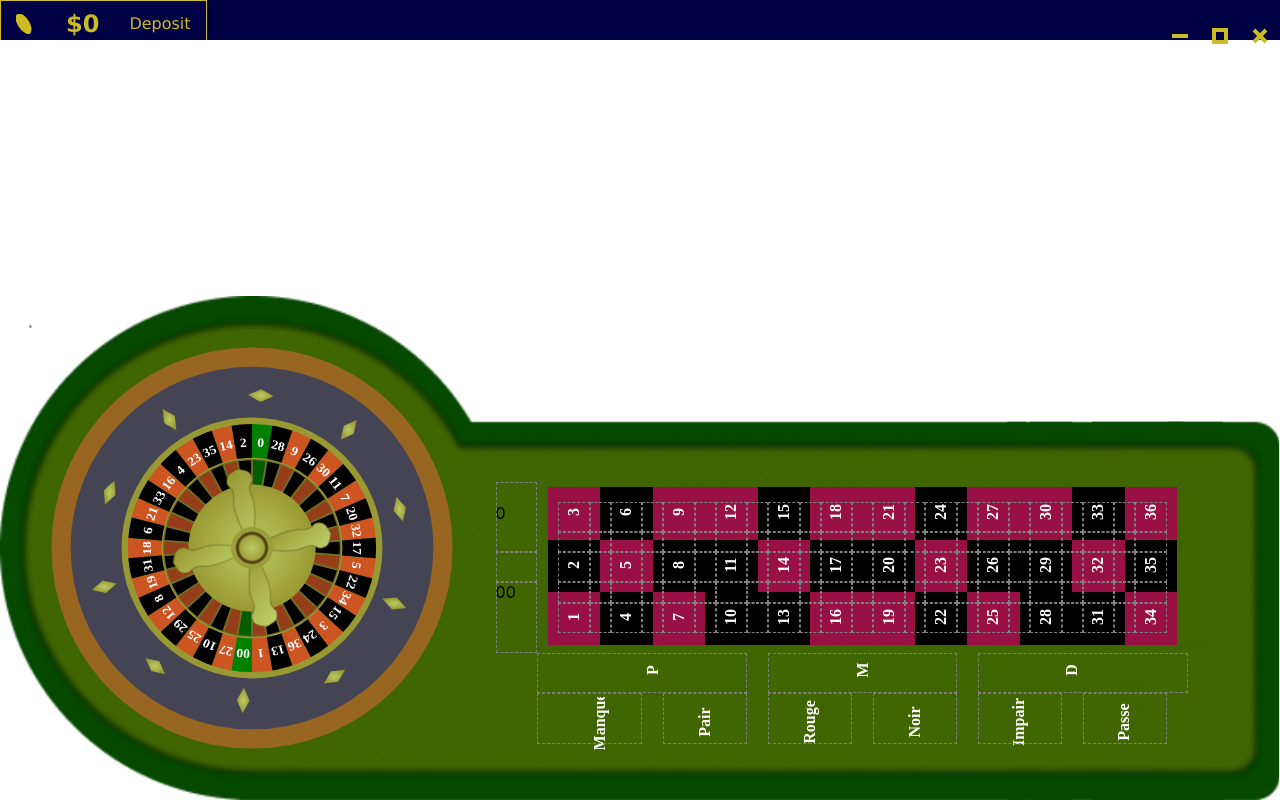
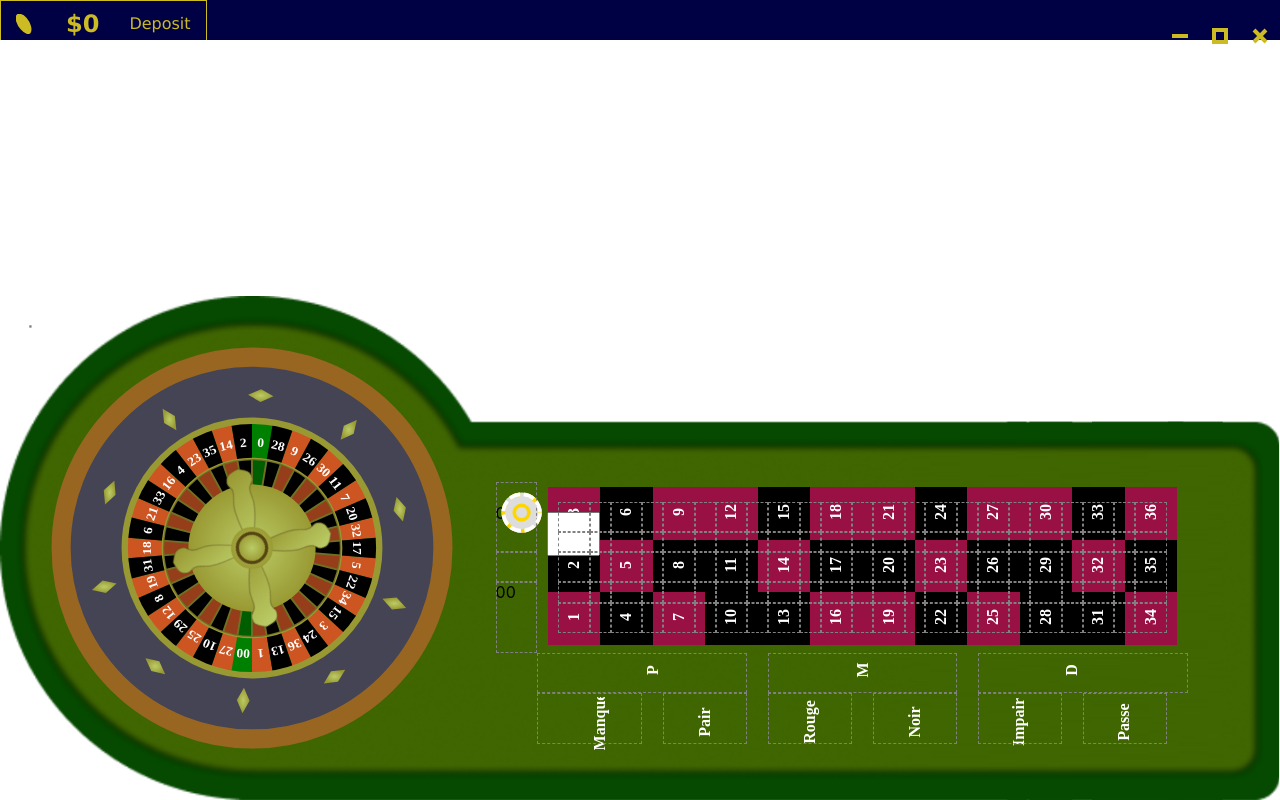
Before and after one commit to DanteFerronato/casino-app, a React (Create React App) app in the folder src/my-app-type/: page / in a window 1280 px wide. Built offline with nearby package versions, Linux system fonts and the light colour scheme.

Commit message:
Started attempt to reimplement moving chips

```diff
--- a/src/my-app-type/src/Roulette.tsx
+++ b/src/my-app-type/src/Roulette.tsx
@@ -21,11 +21,6 @@ function Roulette() {
                         </div>
                     </div>
                     <Layout />
-                    <div id={style["chip-indicator"]}>
-                        <svg viewBox="0 0 14 14" xmlns="http://www.w3.org/2000/svg">
-                            <circle cx="7" cy="7" r="5" stroke="white" stroke-width="1" stroke-dasharray="3 1" fill="none"/>
-                        </svg>
-                    </div>
                 </div>
             </section>
         </div>
--- a/src/my-app-type/src/RouletteLayout.tsx
+++ b/src/my-app-type/src/RouletteLayout.tsx
@@ -1,5 +1,6 @@
 
 import React, { useState } from 'react';
+import { JsxElement } from 'typescript';
 import style from "./style/roulette.module.css"
 
 function Layout() {
@@ -48,32 +49,44 @@ function Layout() {
                 <div id={style["betgrid-dz-2"]}></div>
                 <div id={style["betgrid-dz-3"]}></div>
             </div>
+            <BetInput />
+            <ChipIndicator />
         </div>
     )
 }
 
-function BetInput(params : {
+var inputLocation = ""
+var indicatorLocation = ""
 
+function Chip(params : {
+    name : string,
+    inner : JSX.Element | JSX.Element[]
 }) {
     return (
-        <div id={style["bet-input"]}>
+        <div className={style["chip"]} id={style[params.name]}>{params.inner}</div>
+    )
+}
+
+function BetInput() {
+    return (
+        <Chip name="bet-input" inner={[
                 <svg viewBox="0 0 14 14" xmlns="http://www.w3.org/2000/svg">
                     <circle cx="7" cy="7" r="5.5" stroke="none" fill="#ddd"/>
                     <circle cx="7" cy="7" r="2" stroke="gold" fill="none"/>
                     <circle cx="7" cy="7" r="5" stroke="gold" strokeWidth="1" strokeDasharray="3 2" fill="none"/>
-            </svg>
+                </svg>,
                 <input type="number" min="0" max="999" />
-        </div>
+        ]} />
     )
 }
 
 function ChipIndicator() {
     return (
-        <div id={style["chip-indicator"]}>
+        <Chip name="chip-indicator" inner={
             <svg viewBox="0 0 14 14" xmlns="http://www.w3.org/2000/svg">
             <circle cx="7" cy="7" r="5" stroke="white" strokeWidth="1" strokeDasharray="3 1" fill="none"/>
         </svg>
-        </div>
+        } />
     )
 }
 
@@ -107,8 +120,6 @@ function BetgridCell(params : {
     n : Array<number> | null,
     name : string | null,
 }) {
-    const [betInputLocation, setInputLocation] = useState("")
-    const [chipIndicatorLocation, setIndicatorLocation] = useState("")
     let single = params.type == "single"
     let double = params.type == "double"
     let special = params.type == "special"
@@ -129,19 +140,31 @@ function BetgridCell(params : {
 
     return (
         <div id={"betgrid-"+name} style={!special? {"gridArea" : 7-row! + " / " + column!}:{}} onClick={e=>{
-            console.log("click ",name)
-            setInputLocation(name)
+            console.log("click ", name)
+            inputLocation = name
         }} onMouseOver={e=>{
-            setIndicatorLocation(name)
-        }}>
-            {betInputLocation == name? betInput : <></>}
-            {chipIndicatorLocation == name? chipIndicator : <></>}
-        </div>
+            indicatorLocation = name
+        }} />
     )
 }
+const gridToPosition = (columns : number[], rows : number[]) => {
+    let listCummulate = (list : number[]) => {
+        let sum = 0
+        let sumList = [sum]
+        for (const e in list) {
+            if (Object.prototype.hasOwnProperty.call(list, e)) {
+                sum += list[e]
+                sumList.push(sum)
+            };
+        }
+        let newList = sumList.map(e => {
+            100*e/sum+"%"
+        });
+        return newList
+    }
+    return [listCummulate(columns), listCummulate(rows)]
+}
 
-var betInput = <BetInput />
-var chipIndicator = <ChipIndicator />
 var inputOpen = false
 
 const chipValues = [1, 2.5, 5, 10, 25, 100]
--- a/src/my-app-type/src/style/roulette.module.css
+++ b/src/my-app-type/src/style/roulette.module.css
@@ -154,7 +154,7 @@ section {
 }
 
 /* For dev purposes */
-#bet-layout>*:not(#bet-input, #chip-indicator) {
+#bet-layout>*:not(.chip) {
     border: 1px dashed grey;
 }
 
@@ -188,11 +188,14 @@ section {
 	}
 }
 
-#bet-input, #chip-indicator {
+.chip {
 	position: absolute;
+	top: 0;
+	left: 0;
+	display: block;
 }
 
-#bet-input, #chip-indicator>svg {
+.chip>svg {
 	width: 4vw;
 	height: 4vw;
 }
```
Lines whose indentation alone changed are shown as unchanged.
